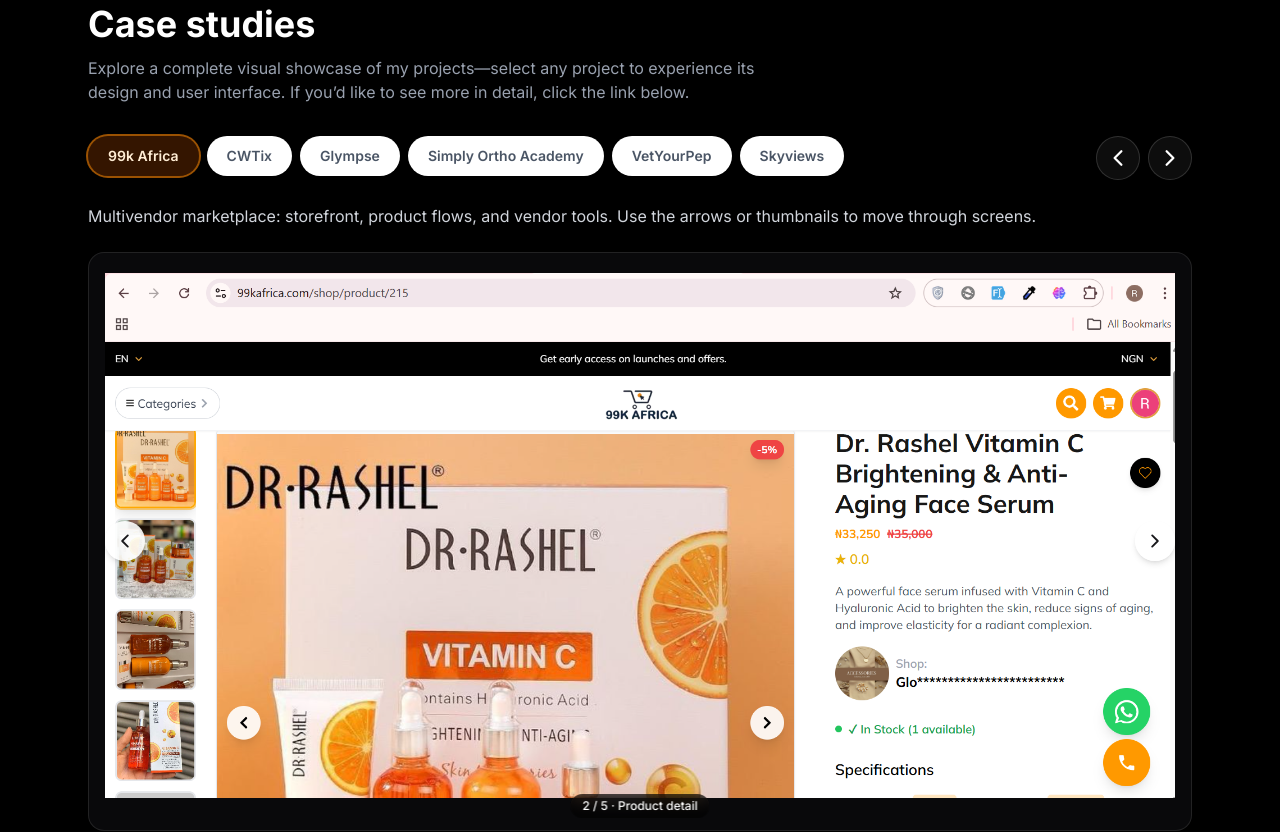
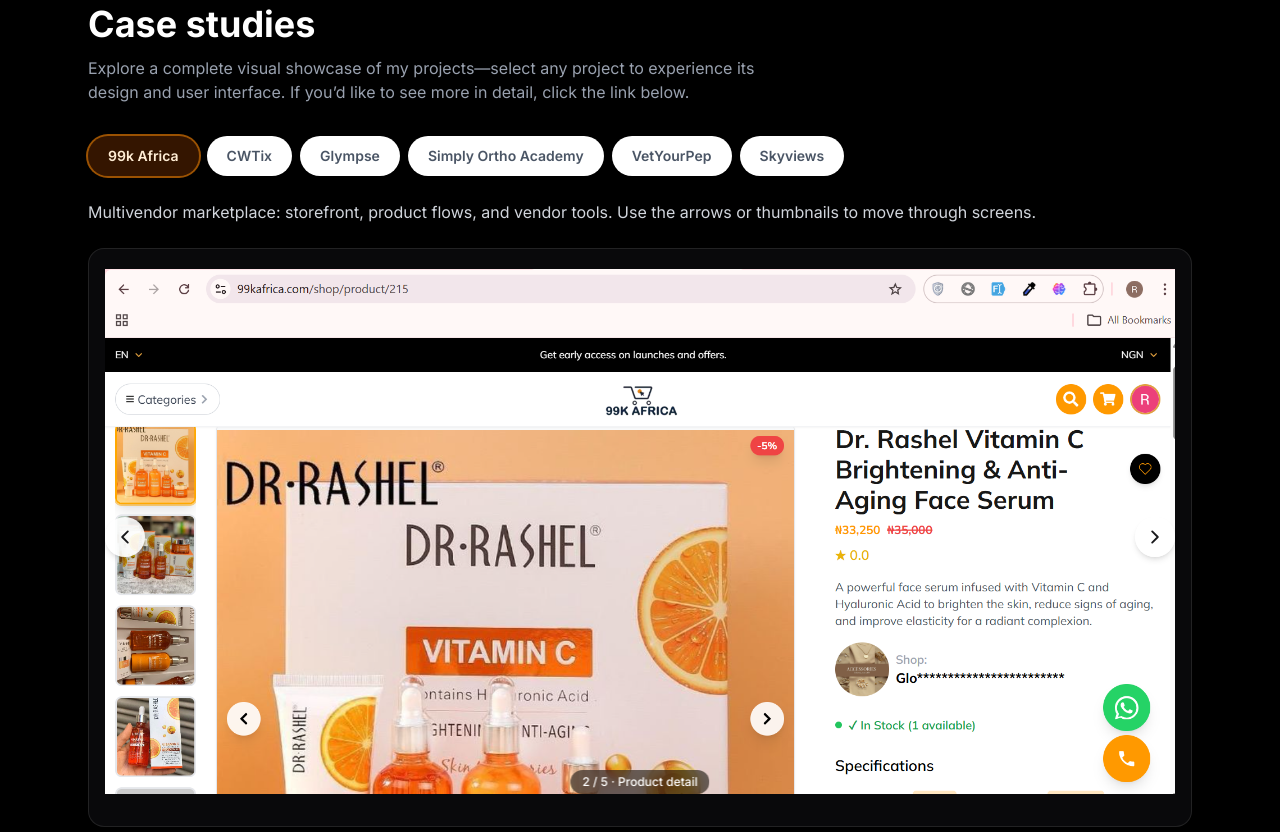
Before and after one commit to rimsha-asif-dev/rimsha-portfolio, a Next.js app: page / in a window 1280 px wide. Shown: the part 3840-4672 px from the top of the page. Built offline with nearby package versions, Linux system fonts and the light colour scheme.

Commit message:
adjust-card

```diff
--- a/src/app/page.tsx
+++ b/src/app/page.tsx
@@ -253,6 +253,11 @@
     setSlideIndex((i) => (i + delta + n) % n);
   };
 
+  const goStudy = (delta: number) => {
+    setStudyIndex((i) => (i + delta + CASE_STUDIES.length) % CASE_STUDIES.length);
+    setSlideIndex(0);
+  };
+
   const markLoaded = (src: string) => {
     setLoadedImages((prev) => (prev[src] ? prev : { ...prev, [src]: true }));
   };
@@ -300,27 +305,27 @@
               </button>
             ))}
           </div>
-          <div className="flex shrink-0 items-center justify-center gap-2 sm:justify-end">
+          {/* <div className="flex shrink-0 items-center justify-center gap-2 sm:justify-end">
             <button
               type="button"
-              onClick={() => go(-1)}
+              onClick={() => goStudy(-1)}
               className="flex h-11 w-11 items-center justify-center rounded-full border border-white/15 bg-white/5 text-white transition-colors hover:bg-white/10"
-              aria-label="Previous slide"
+              aria-label="Previous project"
             >
               <IoChevronBack className="h-6 w-6" />
             </button>
             <button
               type="button"
-              onClick={() => go(1)}
+              onClick={() => goStudy(1)}
               className="flex h-11 w-11 items-center justify-center rounded-full border border-white/15 bg-white/5 text-white transition-colors hover:bg-white/10"
-              aria-label="Next slide"
+              aria-label="Next project"
             >
               <IoChevronForward className="h-6 w-6" />
             </button>
-          </div>
+          </div> */}
         </div>
 
-        <p className="mb-6 text-sm text-gray-300 sm:text-base">{study.description}</p>
+        <p className="mb-6  text-sm text-gray-300 sm:text-base">{study.description}</p>
 
         <div className="flex flex-col gap-4 lg:flex-row lg:gap-6">
           <div className="flex gap-2 overflow-x-auto pb-1 lg:hidden">
@@ -357,7 +362,7 @@
             <div className="relative w-full overflow-hidden rounded-2xl border border-white/10 bg-zinc-950 shadow-xl">
               <div
                 ref={mainViewerScrollRef}
-                className="w-full min-h-[320px] overflow-hidden sm:min-h-[430px] lg:min-h-[520px]"
+                className="aspect-[16/10] w-full overflow-hidden sm:aspect-auto sm:min-h-[400px] lg:min-h-[520px]"
               >
                 <div className="overflow-x-hidden">
                   <div
@@ -370,17 +375,17 @@
                     {frames.map((frame) => (
                       <div
                         key={frame.src}
-                        className="box-border flex shrink-0 justify-center px-2 py-3 sm:px-4 sm:py-5"
+                        className="box-border flex h-full shrink-0 justify-center px-1.5 py-2.5 sm:px-4 sm:py-5"
                         style={{ width: `${100 / n}%` }}
                       >
-                        <div className="relative flex w-full items-start justify-center">
+                        <div className="relative flex h-full w-full items-center justify-center">
                           {!loadedImages[frame.src] && (
                             <span className="absolute inset-0 animate-pulse rounded-xl bg-white/10" aria-hidden />
                           )}
                           <img
                             src={frame.src}
                             alt={frame.caption}
-                            className={`h-auto max-h-[min(82vh,1100px)] w-full max-w-full object-contain object-top transition-opacity duration-500 ${
+                            className={`h-auto max-h-[52vh] w-full max-w-full object-contain object-center transition-opacity duration-500 sm:max-h-[min(82vh,1100px)] ${
                               loadedImages[frame.src] ? 'opacity-100' : 'opacity-0'
                             }`}
                             loading={frame.src === frames[activeSlideIndex].src ? 'eager' : 'lazy'}
@@ -408,7 +413,7 @@
               >
                 <IoChevronForward className="h-5 w-5" />
               </button>
-              <div className="pointer-events-none absolute bottom-3 left-1/2 z-10 -translate-x-1/2 rounded-full bg-black/55 px-3 py-1 text-xs font-medium text-white backdrop-blur-sm">
+              <div className="pointer-events-none absolute bottom-8 left-1/2 z-10 hidden -translate-x-1/2 rounded-full bg-black/55 px-3 py-1 text-xs font-medium text-white backdrop-blur-sm md:block">
                 {activeSlideIndex + 1} / {n} · {frames[activeSlideIndex].caption}
               </div>
             </div>
@@ -442,7 +447,7 @@
               ))}
             </div>
 
-            <p className="text-center text-sm text-gray-500 md:hidden">
+            <p className="text-center w-full text-sm leading-tight text-gray-500 md:hidden">
               {activeSlideIndex + 1} / {n} — {frames[activeSlideIndex].caption}
             </p>
 
```
